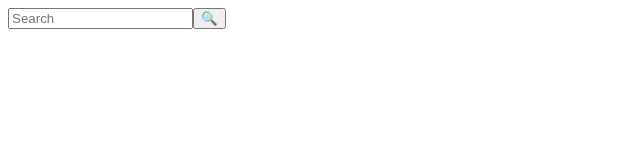
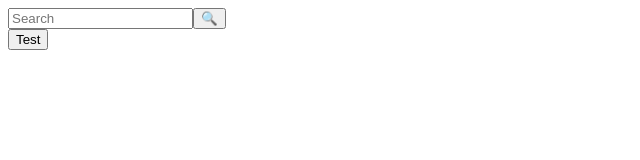
Before and after one commit to Matthew-Hughes3488/MusicPlayer, a React (Create React App) app in the folder frontend/: page / in a window 1280 px wide. Shown: the top 160 px of the page, without its empty margins (0-640 px from the left). Built offline with nearby package versions, Linux system fonts and the light colour scheme.

Commit message:
Added basic Button with a test function to Main

```diff
--- a/frontend/src/components/Button/Button.tsx
+++ b/frontend/src/components/Button/Button.tsx
@@ -6,7 +6,7 @@ type ButtonProps = {
     onClick : () => void
 }
 
-export const Buton = ({onClick, buttonName, buttonType} : ButtonProps) => {
+export const Button = ({onClick, buttonName, buttonType} : ButtonProps) => {
     return(
         <div className="button-component">
             <button className={"button-component__" + buttonType} onClick={onClick}>{buttonName}</button>
--- a/frontend/src/containers/Main/Main.tsx
+++ b/frontend/src/containers/Main/Main.tsx
@@ -1,6 +1,6 @@
 import React, { ChangeEvent, useState } from "react";
 import { InputBar } from "../../components/InputBar/InputBar";
-import { Buton } from "../../components/Button/Button";
+import { Button } from "../../components/Button/Button";
 
 export const Main = () => {
     const [searchInput, setInput] = useState("")
@@ -22,6 +22,11 @@ export const Main = () => {
                 onInputChange={handleInput}
                 inputString={searchInput}
             />
+            <Button
+                buttonName="Test"
+                buttonType="Test"
+                onClick={emptyFunction}
+            />
         </div>
     )
 }
```
